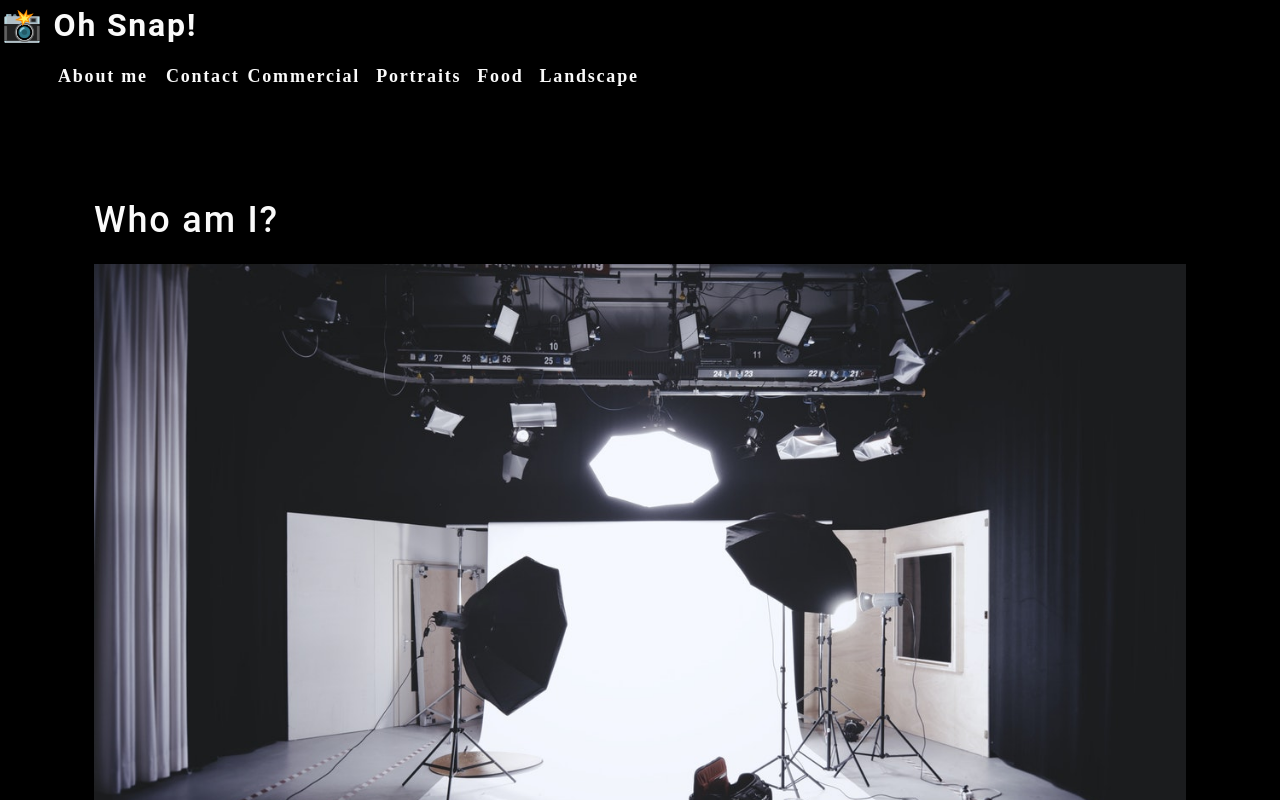
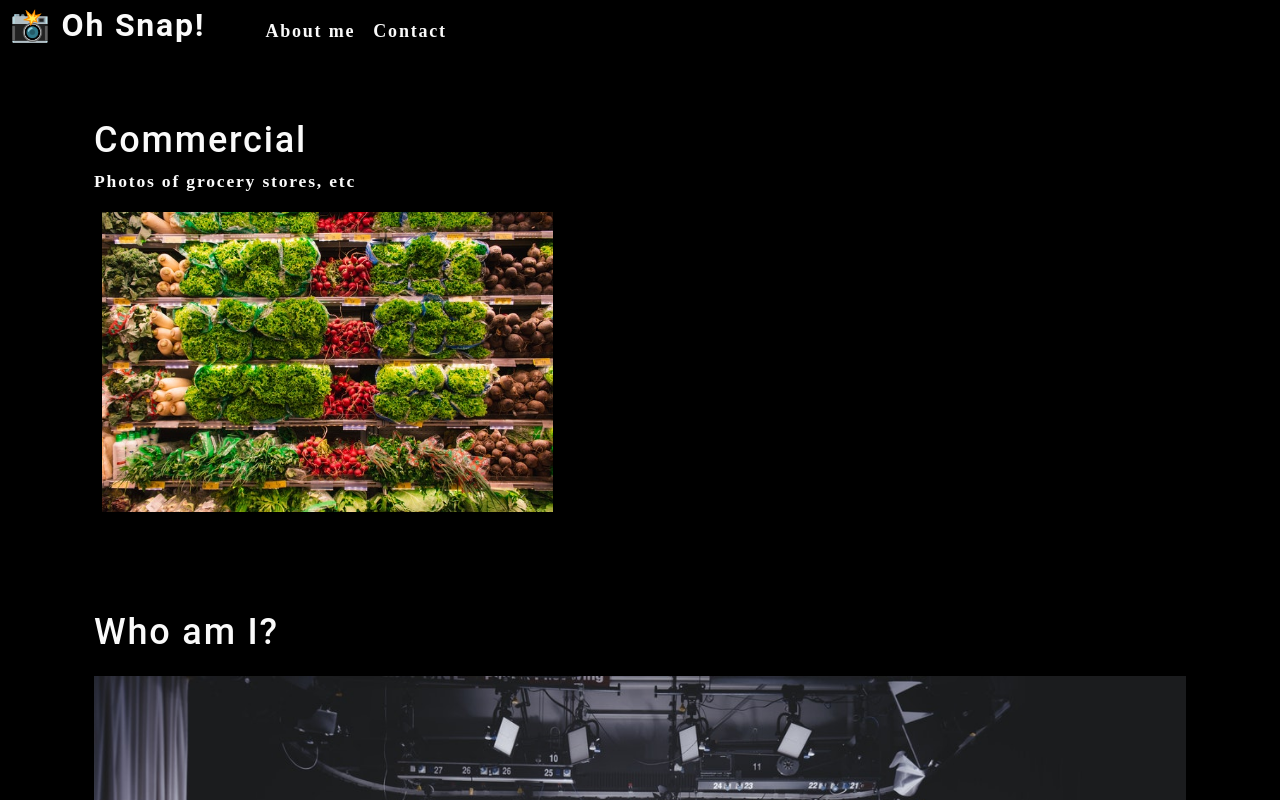
Before and after one commit to bjackels5/photo-port, a React (Create React App) app: page / in a window 1280 px wide. Shown: the top 800 px of the page. Built offline with nearby package versions, Linux system fonts and the light colour scheme.

Commit message:
module tells me to commit even though it doesn't tell me what the app should look like right now so I have no idea if what I have is correct

```diff
--- a/src/App.js
+++ b/src/App.js
@@ -1,14 +1,40 @@
-import React from 'react'; // this line was not supplied, but the module (20.1.5) shows it in App.js
+import React, { useState } from 'react'; // this line was not supplied, but the module (20.1.5) shows it in App.js
 // import logo from './logo.svg'; 20.1.5 does not show this line in App.js
 // import './App.css';20.1.5 does not show this line in App.js
 import About from './components/About';
 import Nav from './components/Nav';
+import Gallery from './components/Gallery';
 
 function App() {
+    const [categories] = useState([
+        {
+            name: "commercial",
+            description: "Photos of grocery stores, food trucks, and other commercial projects"
+        },
+        {
+            name: "portraits",
+            description: "Portraits of people in my life"
+        },
+        {
+            name: "food",
+            description: "Delicious delicacies"
+        },
+        {
+            name: "landscape",
+            description: "Fields, farmhouses, waterfalls, and the beauty of nature"
+        }
+    ]);
+    const [currentCategory, setCurrentCategory] = useState(categories[0]);
+
     return (
         <div>
-        <Nav></Nav>
+            <Nav
+                vategories={categories}
+                setCurrentCategory={setCurrentCategory}
+                currentCategory={currentCategory}
+            ></Nav>
             <main>
+                <Gallery></Gallery>
                 <About></About>
             </main>
         </div>
--- /dev/null
+++ b/src/components/Gallery/index.js
@@ -0,0 +1,25 @@
+import React from 'react';
+import { capitalizeFirstLetter } from '../../utils/helpers';
+import photo from "../../assets/small/commercial/0.jpg";
+
+function Gallery(props) {
+    const currentCategory = {
+        name: "commercial",
+        description: "Photos of grocery stores, etc"
+    };
+    return (
+        <section>
+            <h1>{capitalizeFirstLetter(currentCategory.name)}</h1>
+            <p>{currentCategory.description}</p>
+            <div>
+                <img
+                    src={photo}
+                    alt = "Commercial Example"
+                    className = "img-thumbnail mx-1"
+                />
+            </div>
+        </section>
+    )
+}
+
+export default Gallery;
--- a/src/components/Nav/index.js
+++ b/src/components/Nav/index.js
@@ -1,30 +1,28 @@
-import React from 'react';
+// import React, { useState } from 'react';
+import React, { useEffect } from 'react';
+import { capitalizeFirstLetter } from "../../utils/helpers";
 
-const categories = [
-    {
-        name: "Commercial",
-        description: "Photos of grocery stores, food trucks, and other commercial projects"
-    },
-    {
-        name: "Portraits",
-        description: "Portraits of people in my life"
-    },
-    {
-        name: "Food",
-        description: "Delicious delicacies"
-    },
-    {
-        name: "Landscape",
-        description: "Fields, farmhouses, waterfalls, and the beauty of nature"
-    }
-];
 
-function Nav() {
+function Nav(props) {
+    const {
+        categories = [],
+        setCurrentCategory,
+        currentCategory,
+    } = props;
+
+    useEffect(() => {
+        document.title = capitalizeFirstLetter(currentCategory.name);
+    }, [currentCategory]);
+
     return (
-        <header>
+        <header className="flex-row px-1">
             <h2>
                 <a data-testid="link" href="/">
-                    <span role="img" aria-label="camera">📸</span> Oh Snap!
+                    <span role="img" aria-label="camera">
+                        {" "}
+                        📸
+                    </span>{" "}
+                    Oh Snap!
                 </a>
             </h2>
             <nav>
@@ -37,13 +35,14 @@
                     <li>
                         <span> Contact</span>
                     </li>
-                    { categories.map((category) => (
-                        <li
-                            className="mx-1"
-                            key={category.name}
-                        >
-                            <span onClick={() => categorySelected(category.name)} >
-                                {category.name}
+                    {categories.map((category) => (
+                        <li className={`mx-1 ${currentCategory.name === category.name && 'navActive'
+                                }`} key={category.name} >
+                            <span onClick={() => {
+                                setCurrentCategory(category)
+                            }}
+                            >
+                                {capitalizeFirstLetter(category.name)}
                             </span>
                         </li>
                     ))}
@@ -53,8 +52,8 @@
     )
 }
 
-function categorySelected (name) {
-    console.log(`${name} clicked`);
-}
+// function categorySelected(name) {
+//     console.log(`${name} clicked`);
+// }
 
 export default Nav;
```
Lines whose indentation alone changed are shown as unchanged.
